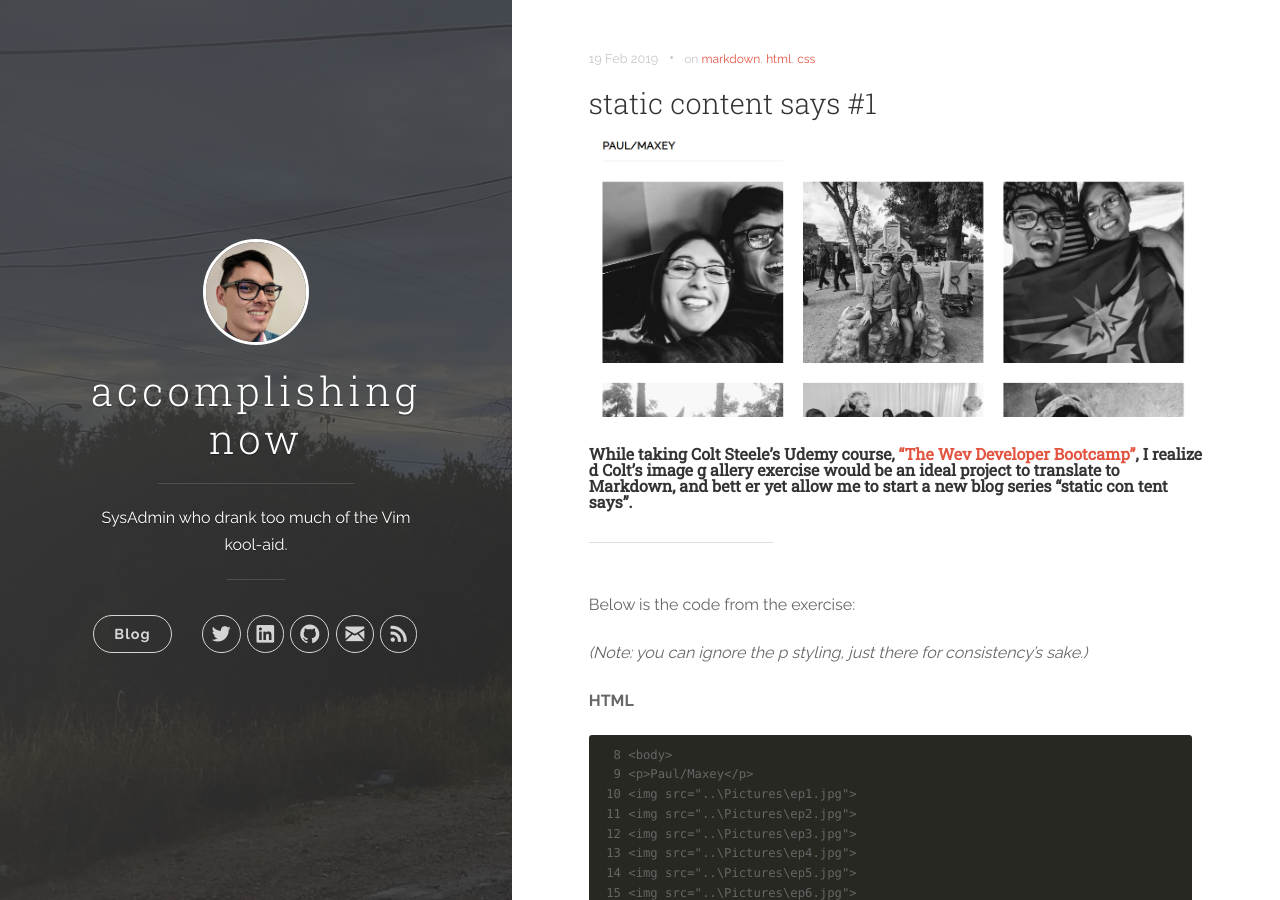
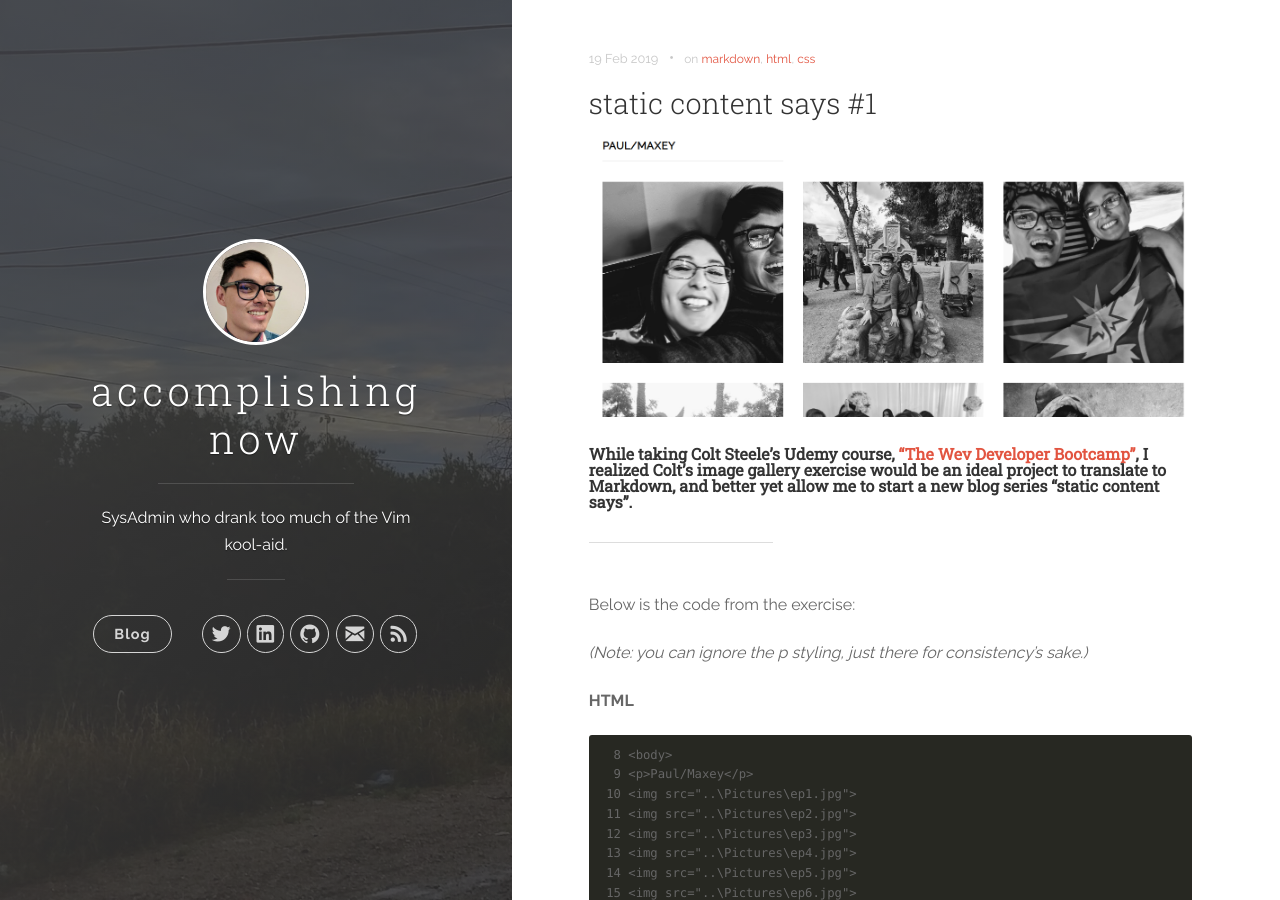
Before and after one commit to pmaxey83/restlessadmin.github.io, a Jekyll site: the page built from _posts/2019-02-19-something-fun.md, in a window 1280 px wide and 900 px high. Built offline with Jekyll 4.4.1, drawn with Linux system fonts in a browser that asks for light colours.

Commit message:
Updated post.

```diff
--- a/_posts/2019-02-19-something-fun.md
+++ b/_posts/2019-02-19-something-fun.md
@@ -10,7 +10,7 @@ tags: [markdown,html,css]
 ---
 
 ![photoGallery](/assets/screenshot-2019-2-19photogallery.png "Photo Gallery")
-##### **While taking Colt Steele's Udemy course, ["The Wev Developer Bootcamp"](http    s://www.udemy.com/the-web-developer-bootcamp), I realize    d Colt's image g    allery exercise would be an ideal project to translate to Markdown, and bett    er yet allow me to start a new blog series "static con    tent says".**
+##### **While taking Colt Steele's Udemy course, ["The Wev Developer Bootcamp"](http    s://www.udemy.com/the-web-developer-bootcamp), I realized Colt's image gallery exercise would be an ideal project to translate to Markdown, and better yet allow me to start a new blog series "static content says".**
 
 ---
 
@@ -43,7 +43,6 @@ _(Note: you can ignore the p styling, just there for consistency's sake.)_
   3     float: left;
   4     margin: 1.66%;
   5 }
-
   6 p {
   7     font-family: raleway;
   8     margin-left: 1.66%;
```
Also changed, not shown: 8 other files.
